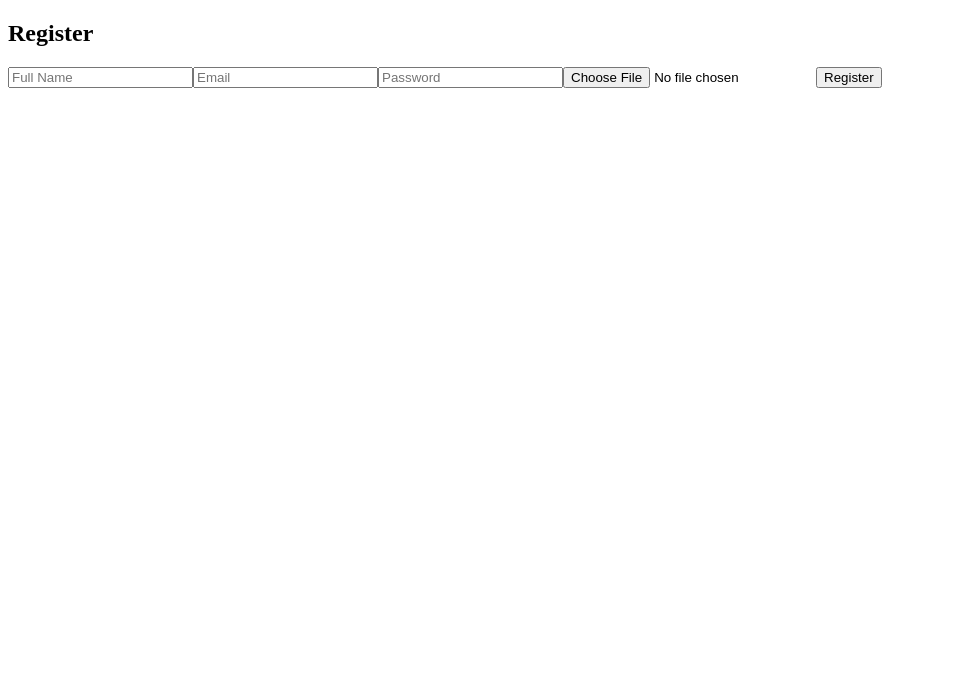
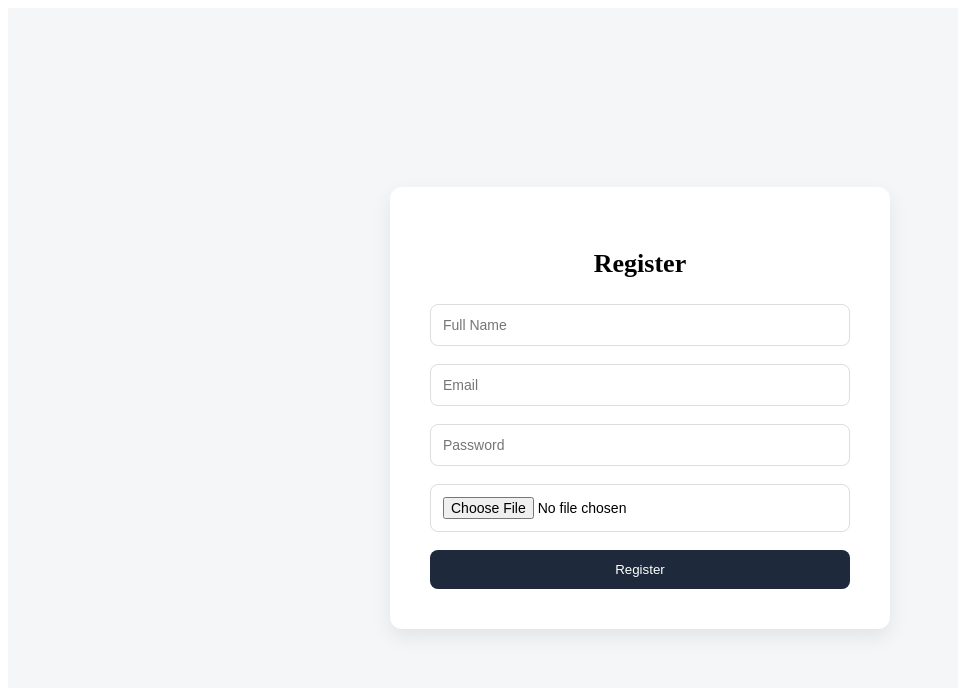
Before and after one commit to anzaljaved/CommunityHub, a React (Vite) app in the folder client/: page /register in a window 1280 px wide. Shown: the top 688 px of the page, without its empty margins (0-958 px from the left). Built offline with nearby package versions, Linux system fonts and the light colour scheme.

Commit message:
login register v2

```diff
--- /dev/null
+++ b/client/src/css/Auth.css
@@ -0,0 +1,55 @@
+.auth-page {
+  min-height: 100vh;
+  display: flex;
+  justify-content: center;
+  align-items: center;
+  background-color: #f4f6f8;
+}
+
+.auth-card {
+  width: 100%;
+  max-width: 420px;
+  background: white;
+  padding: 40px;
+  border-radius: 12px;
+  box-shadow: 0 8px 20px rgba(0,0,0,0.08);
+}
+
+.auth-card h2 {
+  text-align: center;
+  margin-bottom: 25px;
+  font-size: 26px;
+}
+
+.auth-card form {
+  display: flex;
+  flex-direction: column;
+  gap: 18px;
+}
+
+.auth-card input {
+  padding: 12px;
+  border-radius: 8px;
+  border: 1px solid #ddd;
+  font-size: 14px;
+  transition: 0.2s;
+}
+
+.auth-card input:focus {
+  outline: none;
+  border-color: #1e293b;
+}
+
+.auth-card button {
+  padding: 12px;
+  border-radius: 8px;
+  border: none;
+  background-color: #1e293b;
+  color: white;
+  cursor: pointer;
+  transition: 0.2s;
+}
+
+.auth-card button:hover {
+  background-color: #334155;
+}
--- a/client/src/pages/Login.jsx
+++ b/client/src/pages/Login.jsx
@@ -1,6 +1,7 @@
 import { useState } from "react";
 import { loginUser } from "../../services/authService";
 import { useNavigate } from "react-router-dom";
+import "../css/Auth.css";
 
 function Login() {
   const navigate = useNavigate();
@@ -20,27 +21,24 @@ function Login() {
     try {
       const res = await loginUser(formData);
       localStorage.setItem("token", res.token);
-      navigate("/dashboard");
+      navigate("/threads");
     } catch (error) {
       alert(error.response?.data?.message || "Login failed");
     }
   };
 
   return (
-    <div className="min-h-screen flex items-center justify-center bg-gray-100">
-      <form
-        onSubmit={handleSubmit}
-        className="bg-white p-8 rounded-xl shadow-md w-96 space-y-4"
-      >
-        <h2 className="text-2xl font-bold text-center">Login</h2>
+    <div className="auth-page">
+      <div className="auth-card">
+        <h2>Login</h2>
 
+        <form onSubmit={handleSubmit}>
           <input
             type="email"
             name="email"
             placeholder="Email"
             onChange={handleChange}
             required
-          className="w-full p-2 border rounded"
           />
 
           <input
@@ -49,16 +47,11 @@ function Login() {
             placeholder="Password"
             onChange={handleChange}
             required
-          className="w-full p-2 border rounded"
           />
 
-        <button
-          type="submit"
-          className="w-full bg-green-600 text-white py-2 rounded hover:bg-green-700"
-        >
-          Login
-        </button>
+          <button type="submit">Login</button>
         </form>
+      </div>
     </div>
   );
 }
--- a/client/src/pages/Register.jsx
+++ b/client/src/pages/Register.jsx
@@ -1,6 +1,7 @@
 import { useState } from "react";
 import { registerUser } from "../../services/authService";
 import { useNavigate } from "react-router-dom";
+import "../css/Auth.css";
 
 function Register() {
   const navigate = useNavigate();
@@ -31,31 +32,24 @@ function Register() {
 
     try {
       await registerUser(data);
-
-    // Just redirect
       navigate("/login");
-
     } catch (error) {
       alert(error.response?.data?.message || "Registration failed");
     }
   };
 
+  return (
+    <div className="auth-page">
+      <div className="auth-card">
+        <h2>Register</h2>
 
-  return (
-    <div className="min-h-screen flex items-center justify-center bg-gray-100">
-      <form
-        onSubmit={handleSubmit}
-        className="bg-white p-8 rounded-xl shadow-md w-96 space-y-4"
-      >
-        <h2 className="text-2xl font-bold text-center">Register</h2>
-
+        <form onSubmit={handleSubmit}>
           <input
             type="text"
             name="name"
             placeholder="Full Name"
             onChange={handleChange}
             required
-          className="w-full p-2 border rounded"
           />
 
           <input
@@ -64,7 +58,6 @@ function Register() {
             placeholder="Email"
             onChange={handleChange}
             required
-          className="w-full p-2 border rounded"
           />
 
           <input
@@ -73,7 +66,6 @@ function Register() {
             placeholder="Password"
             onChange={handleChange}
             required
-          className="w-full p-2 border rounded"
           />
 
           <input
@@ -82,16 +74,11 @@ function Register() {
             accept=".jpg,.jpeg,.png,.pdf,.doc,.docx"
             onChange={handleChange}
             required
-          className="w-full"
           />
 
-        <button
-          type="submit"
-          className="w-full bg-blue-600 text-white py-2 rounded hover:bg-blue-700"
-        >
-          Register
-        </button>
+          <button type="submit">Register</button>
         </form>
+      </div>
     </div>
   );
 }
```
Lines whose indentation alone changed are shown as unchanged.
